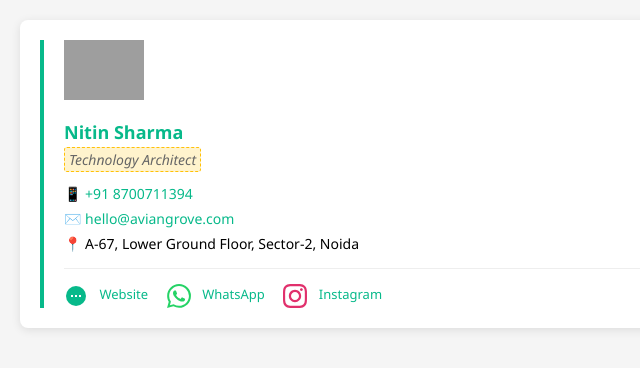
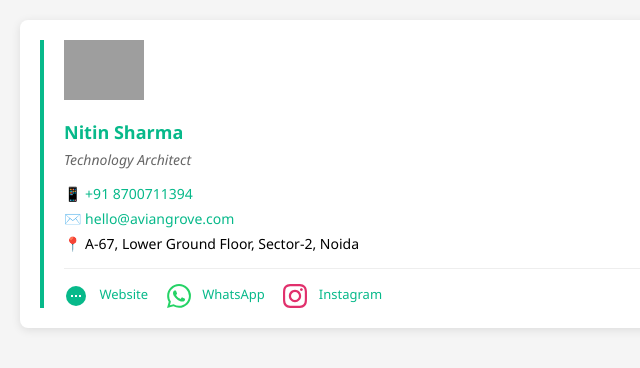
Before and after one commit to aviangrove/email-signature-aviangrove, a plain HTML site: page index.html in a window 1280 px wide. Shown: the whole page, without its empty margins (0-640 px from the left). Drawn offline with Linux system fonts and the light colour scheme; grey boxes are pictures that could not be loaded.

Commit message:
Update index.html

```diff
--- a/index.html
+++ b/index.html
@@ -122,7 +122,7 @@
             </div>
 
             <div class="name">Nitin Sharma</div>
-            <div class="designation"><span class="editable">Technology Architect</span></div>
+            <div class="designation">Technology Architect</div>
 
             <div class="contact-info">
                 <div>📱 <a href="tel:+918700711394">+91 8700711394</a></div>
```
